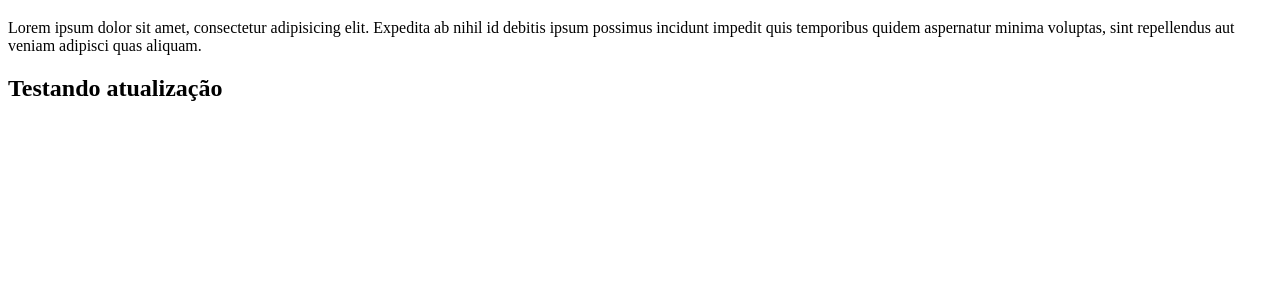
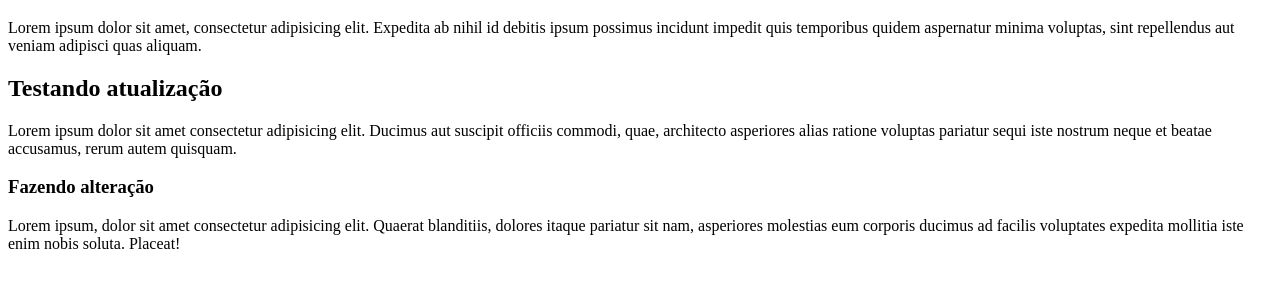
Before and after one commit to gasparfranciscogulungo/Project_html, a plain HTML site: page index.html in a window 1280 px wide. Shown: the part 61-348 px from the top of the page. Drawn offline with Linux system fonts and the light colour scheme.

Commit message:
adicionado paragrafo e h3

```diff
--- a/index.html
+++ b/index.html
@@ -3,7 +3,7 @@
 <head>
     <meta charset="UTF-8">
     <meta name="viewport" content="width=device-width, initial-scale=1.0">
-    <title>Testando_ git Public</title>
+    <title>Testando git Public</title>
 </head>
 <body>
     <h1>Testando Git Public</h1>
@@ -11,5 +11,13 @@
     <p>Lorem ipsum dolor sit amet, consectetur adipisicing elit. Expedita ab nihil id debitis ipsum possimus incidunt impedit quis temporibus quidem aspernatur minima voluptas, sint repellendus aut veniam adipisci quas aliquam.</p>
 
     <h2>Testando atualização</h2>
+
+    <p>
+        Lorem ipsum dolor sit amet consectetur adipisicing elit. Ducimus aut suscipit officiis commodi, quae, architecto asperiores alias ratione voluptas pariatur sequi iste nostrum neque et beatae accusamus, rerum autem quisquam.
+    </p>
+    <h3>Fazendo alteração</h3>
+
+    <p>Lorem ipsum, dolor sit amet consectetur adipisicing elit. Quaerat blanditiis, dolores itaque pariatur sit nam, asperiores molestias eum corporis ducimus ad facilis voluptates expedita mollitia iste enim nobis soluta. Placeat!</p>
+
 </body>
 </html>
```
